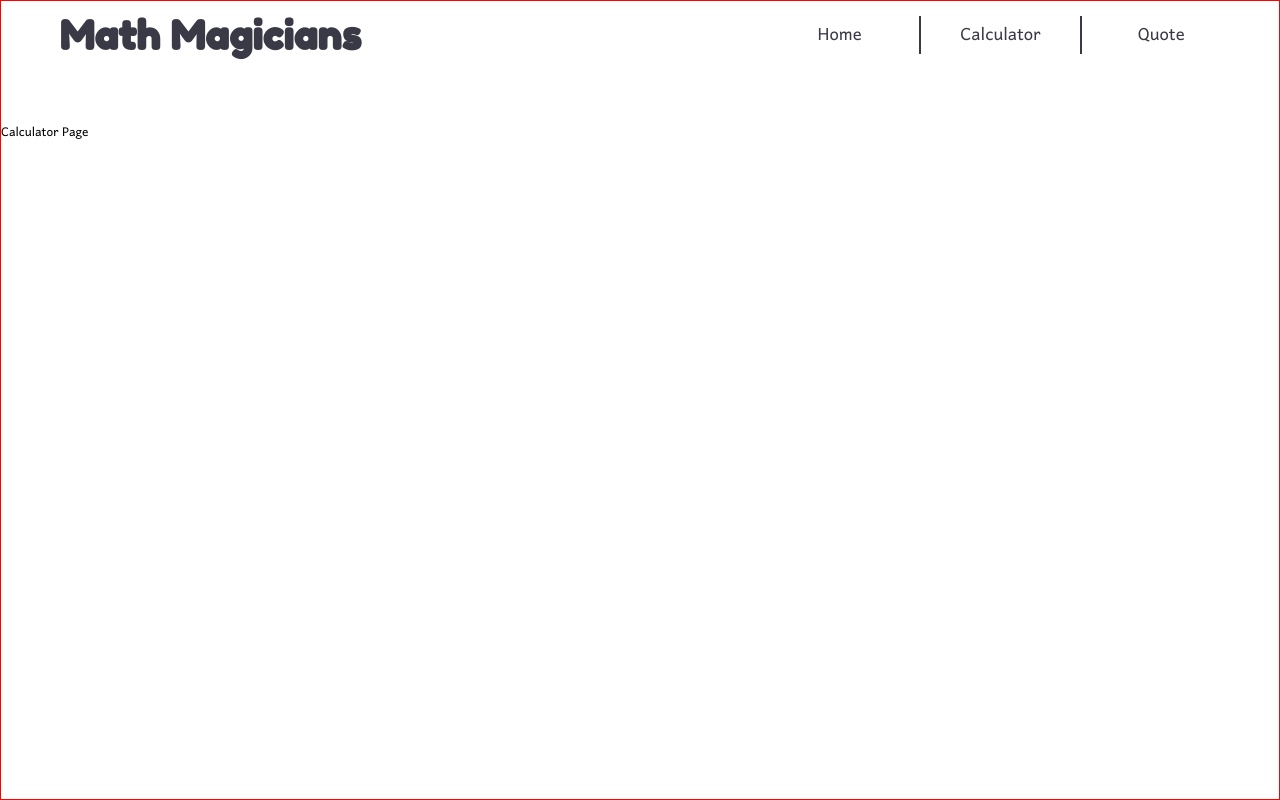
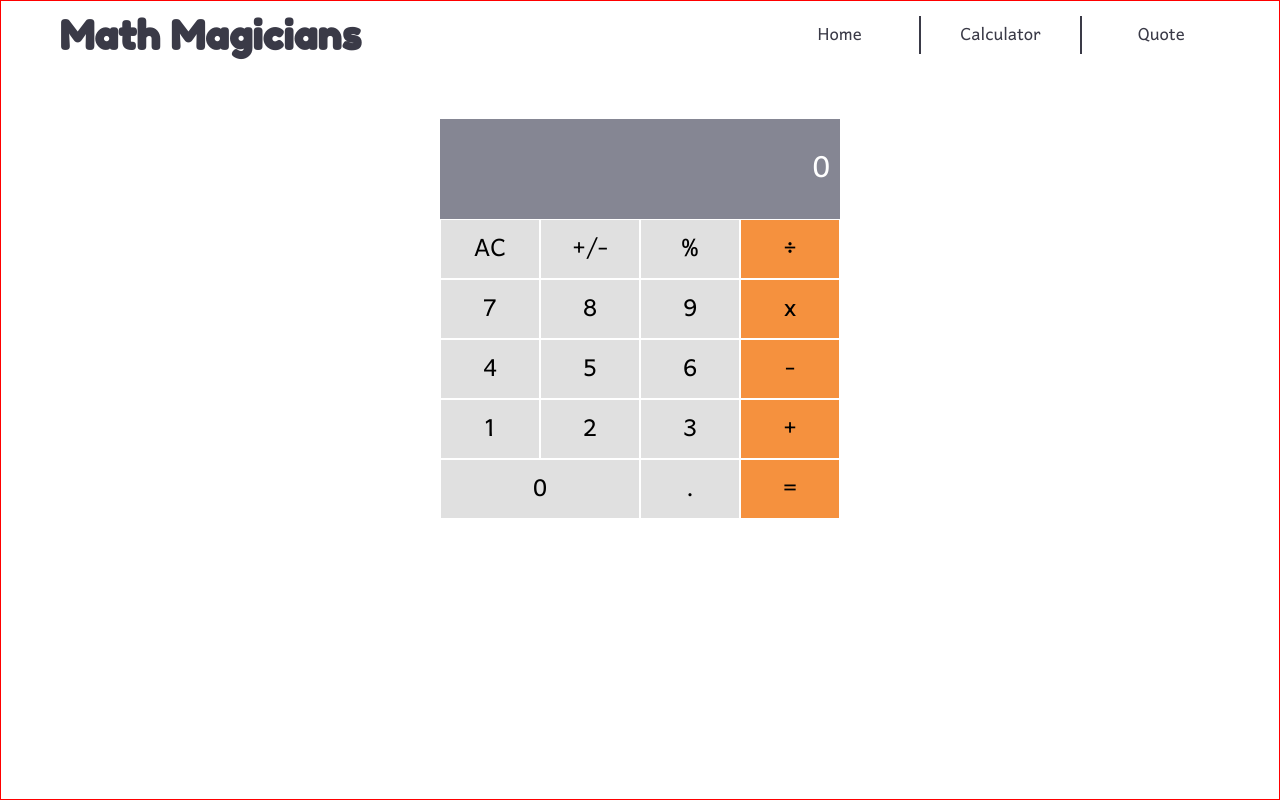
Before and after one commit to KDlamini/math-magicians, a React (Create React App) app: page /calculator in a window 1280 px wide. Built offline with nearby package versions, Linux system fonts and the light colour scheme.

Commit message:
Detele Calculator in pages folder and route to Calculator in components.

```diff
--- a/src/App.js
+++ b/src/App.js
@@ -3,7 +3,7 @@ import React, { Component } from 'react';
 import { Switch, Route } from 'react-router-dom';
 import Navbar from './components/Navbar';
 import Home from './pages/Home';
-import Calculator from './pages/Calculator';
+import Calculator from './components/Calculator';
 import Quotes from './pages/Quotes';
 import './styles/Calculator.css';
 
--- a/src/pages/Calculator.js
+++ /dev/null
@@ -1,9 +0,0 @@
-import React from 'react';
-
-function Calculator() {
-  return (
-    <div>Calculator Page</div>
-  );
-}
-
-export default Calculator;
```
